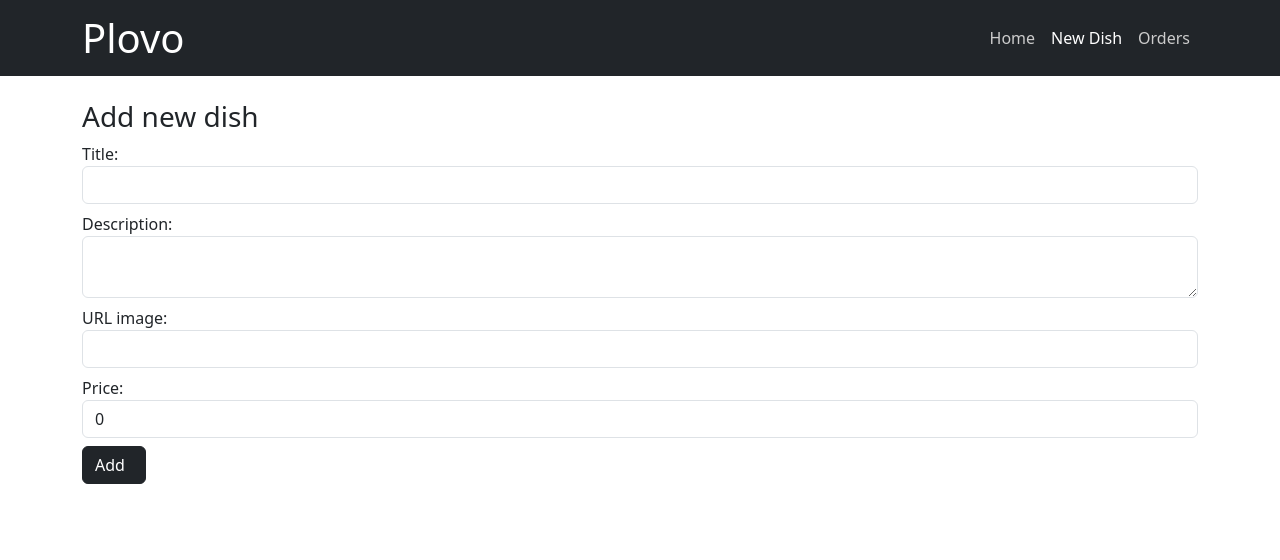
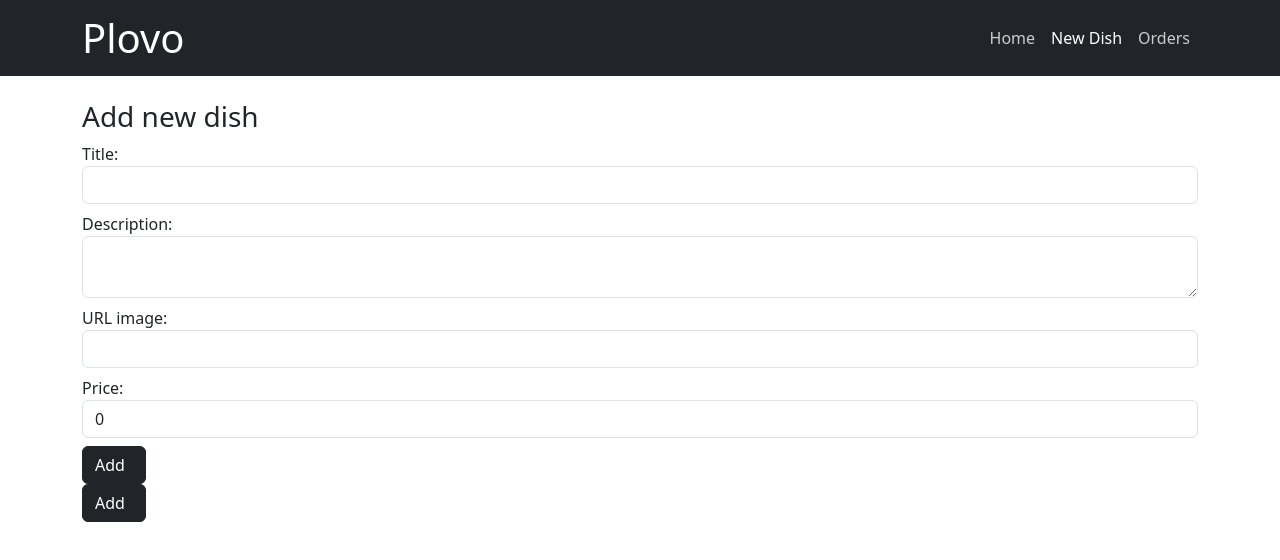
Before and after one commit to b-chomoev/Plovo, a React (Vite) app: page /newDish in a window 1280 px wide. Shown: the top 560 px of the page. Built offline with nearby package versions, Linux system fonts and the light colour scheme.

Commit message:
Redux installed.

```diff
--- a/package.json
+++ b/package.json
@@ -12,13 +12,16 @@
     "format": "npx prettier . --write"
   },
   "dependencies": {
+    "@reduxjs/toolkit": "^2.3.0",
     "axios": "^1.7.7",
     "bootstrap": "^5.3.3",
     "prettier": "^3.3.3",
     "react": "^18.3.1",
     "react-dom": "^18.3.1",
+    "react-redux": "^9.1.2",
     "react-router-dom": "^6.27.0",
-    "react-toastify": "^10.0.6"
+    "react-toastify": "^10.0.6",
+    "redux-thunk": "^3.1.0"
   },
   "devDependencies": {
     "@eslint/js": "^9.9.0",
--- a/src/components/DishForm/DishForm.tsx
+++ b/src/components/DishForm/DishForm.tsx
@@ -1,6 +1,7 @@
 import React, { useState } from "react";
 import { ApiDish, IDishMutation } from '../../types';
 import ButtonLoading from '../UI/ButtonLoading/ButtonLoading';
+import ButtonSpinner from '../UI/ButtonSpinner/ButtonSpinner';
 
 interface Props {
   addNewDish: (newDish: ApiDish) => void;
@@ -101,10 +102,10 @@ const DishForm: React.FC<Props> = ({ addNewDish, existingDish = initialState, is
 
       <ButtonLoading text={isEdit ? 'Edit' : 'Add'} isLoading={isLoading} isDisabled={isLoading} />
 
-      {/*<button disabled={isLoading} className="btn btn-dark d-flex align-items-center">*/}
-      {/*  <span className='me-2'>{isEdit ? 'Edit' : 'Add'}</span>*/}
-      {/*  {isLoading ? <ButtonSpinner /> : null}*/}
-      {/*</button>*/}
+      <button disabled={isLoading} className="btn btn-dark d-flex align-items-center">
+        <span className='me-2'>{isEdit ? 'Edit' : 'Add'}</span>
+        {isLoading ? <ButtonSpinner /> : null}
+      </button>
     </form>
   );
 };
```
Also changed, not shown: 1 other file (tests, documents, lock files or other folders).
